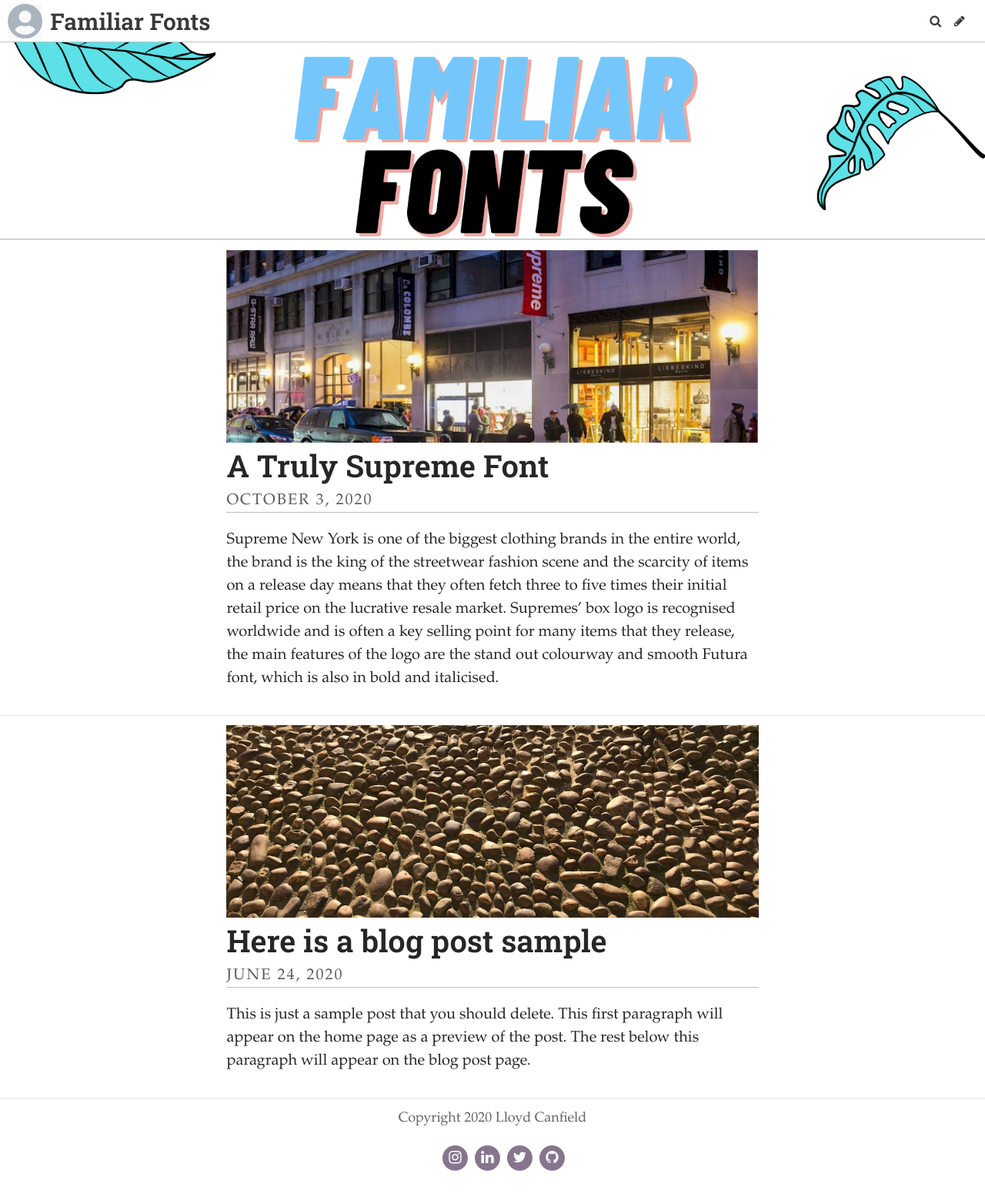
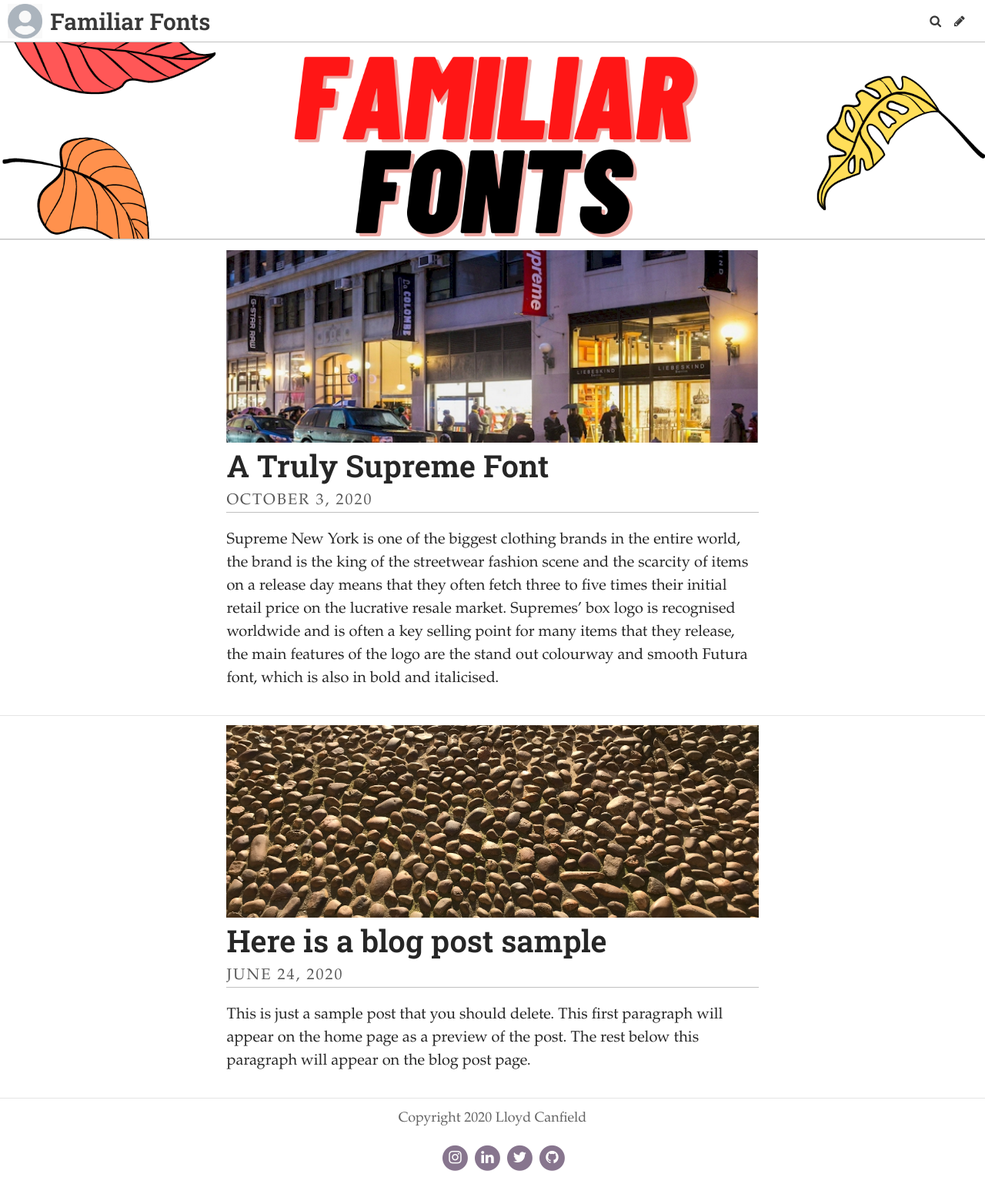
Before and after one commit to lloydcanfield/Letters-By-Lloyd, a Jekyll site: the page built from index.html, in a window 1280 px wide. Shown: the whole page at 77% size. Built offline with Jekyll 4.4.1, drawn with Linux system fonts in a browser that asks for light colours; some web fonts are replaced; the list of posts is cut into pages by our own code.

Commit message:
Update Settings “general”

```diff
--- a/_data/settings.yml
+++ b/_data/settings.yml
@@ -4,7 +4,7 @@
   with and represent their given brand! Enjoy!
 header_text: ""
 footer_text: Copyright 2020 Lloyd Canfield
-header_feature_image: ../uploads/copy-of-untitled-1-.png
+header_feature_image: ../uploads/copy-of-untitled-2-.png
 bannerheight: 20vmax
 logo: /uploads/logo.jpg
 favicon: /uploads/favicon.ico
```
Also changed, not shown: uploads/copy-of-untitled-2-.png (added).
